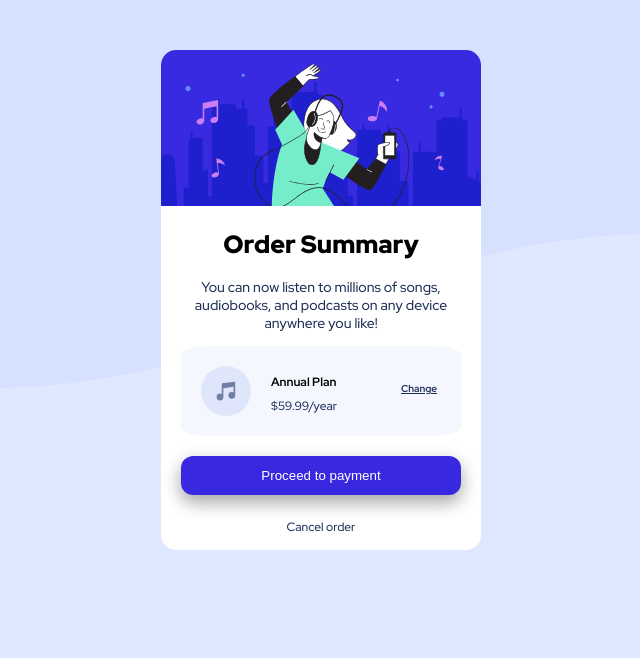
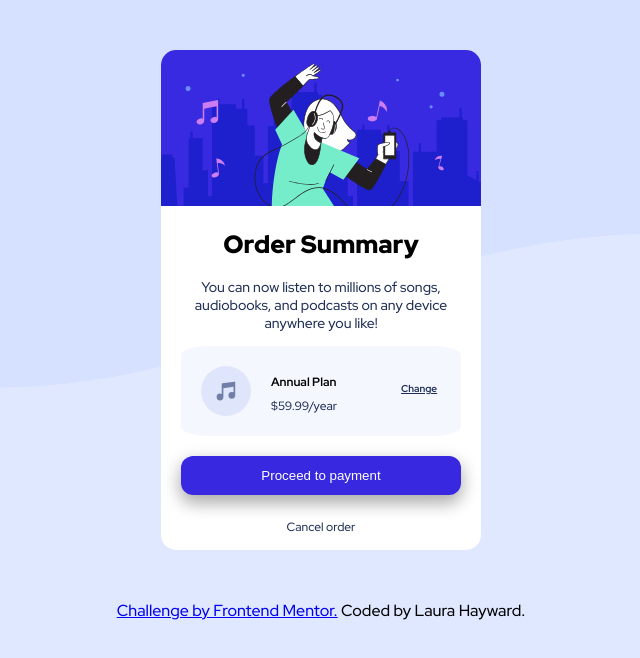
Before and after one commit to laurahayward-22/order-summary-component, a plain HTML site: page index.html in a window 1280 px wide. Shown: the whole page, without its empty margins (319-959 px from the left). Drawn offline with Linux system fonts and the light colour scheme; files whose address does not match are found by name.

Commit message:
Update index.html

```diff
--- a/index.html
+++ b/index.html
@@ -70,6 +70,13 @@
     </div>
   </div>
 
+  <footer>
+     <p>
+       <a href="https://www.frontendmentor.io/">Challenge by Frontend Mentor.</a>
+        Coded by Laura Hayward.
+     </p>
+  </footer>
+
 </body>
 
 </html>
```
